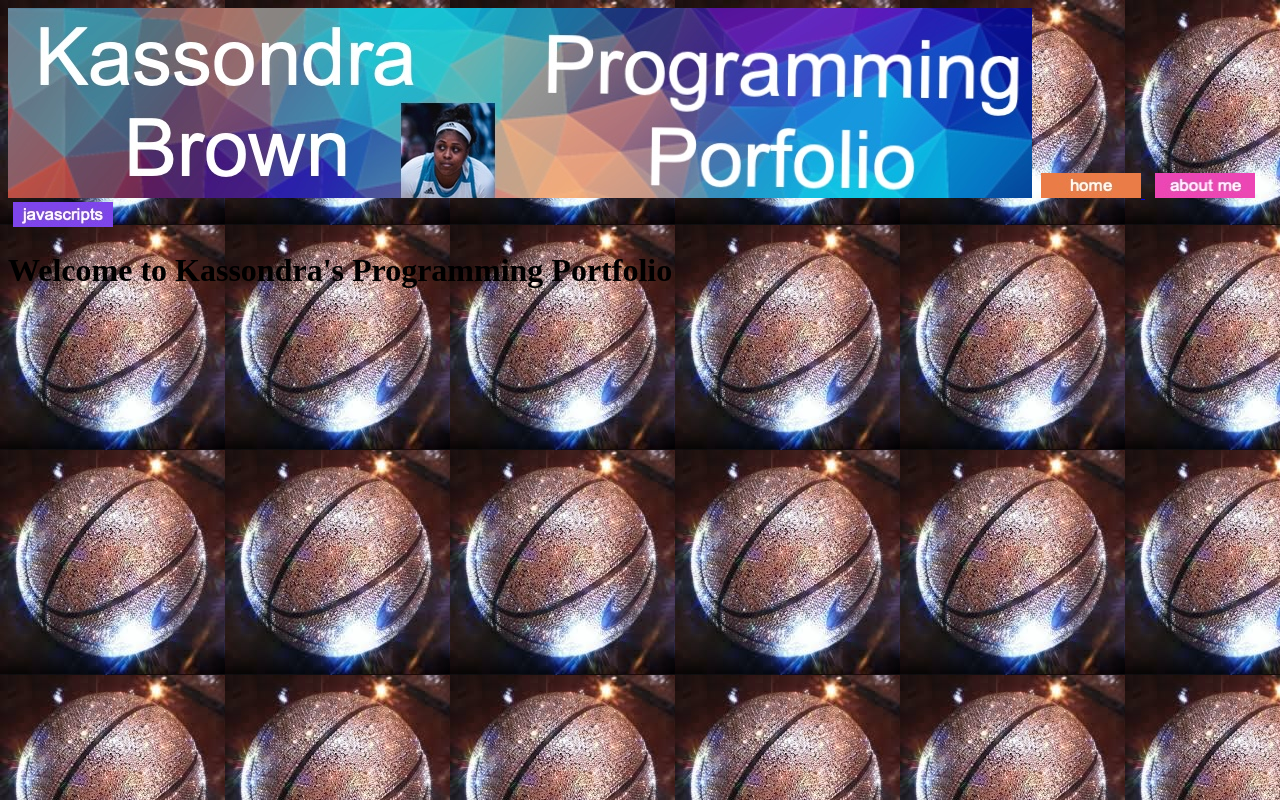
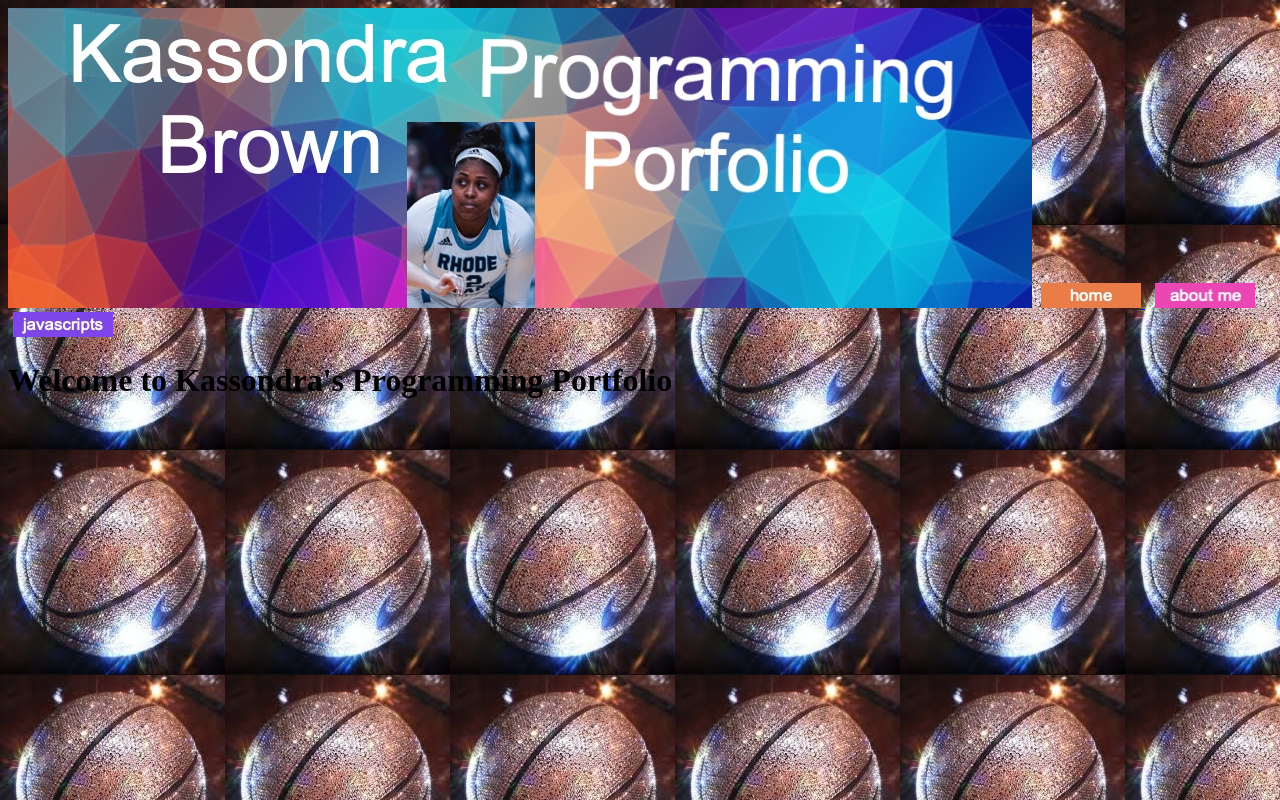
Before and after one commit to Kassondra22/kassondra22.github.io, a plain HTML site: page index.html in a window 1280 px wide. Drawn offline with Linux system fonts and the light colour scheme.

Commit message:
Update index.html

```diff
--- a/index.html
+++ b/index.html
@@ -1,6 +1,6 @@
 <!DOCTYPE html>
 <html>
-    <img src="mybanner2.jpg">
+    <img src="mybanner.jpg">
     <head>
 
         <meta charset="utf-8">
```
